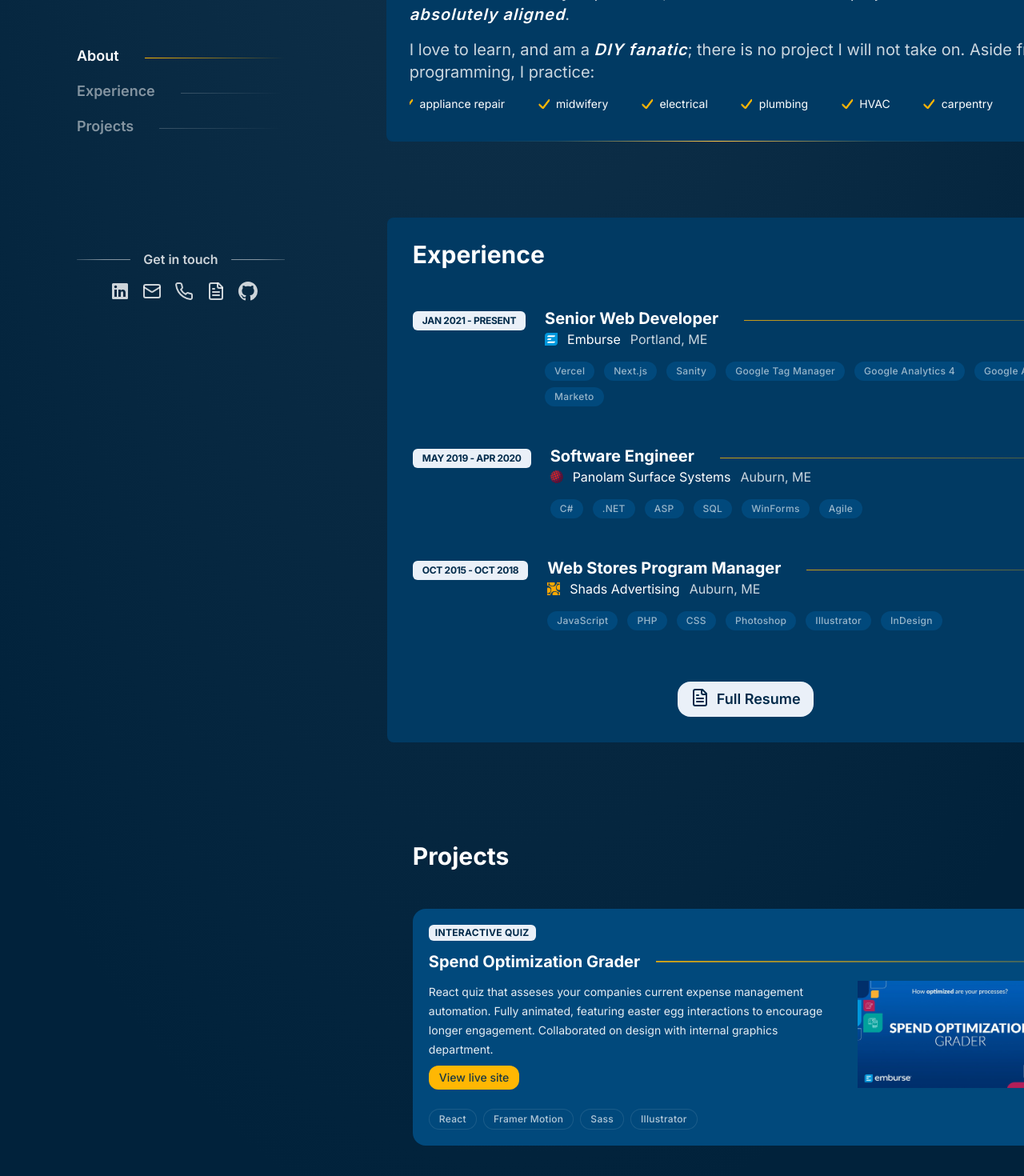
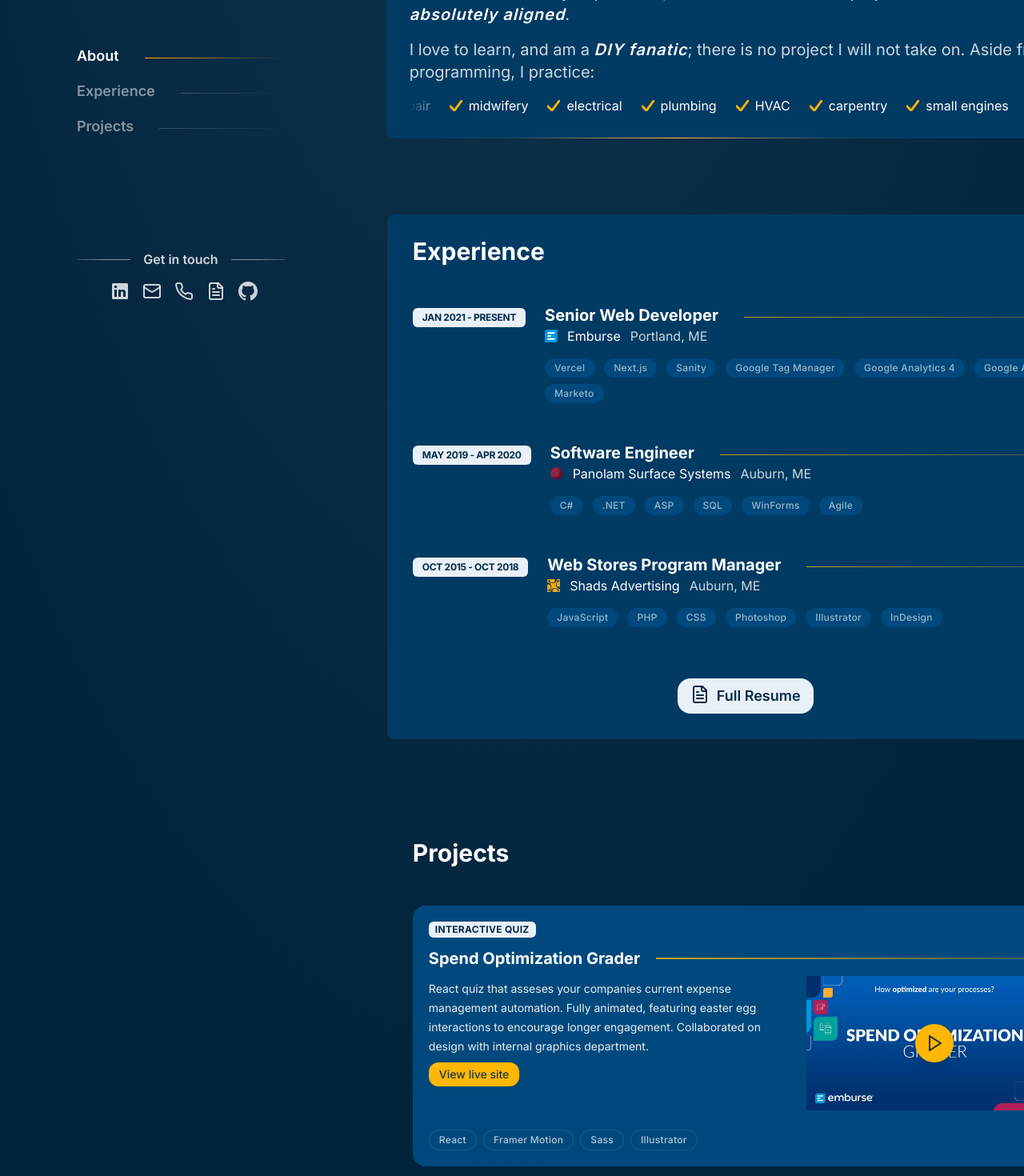
Before and after one commit to weytools/nextfolio-2024, a Next.js app: page / in a window 1280 px wide. Shown: the part 360-1830 px from the top of the page at 80% size. Built offline with nearby package versions, Linux system fonts and the light colour scheme.

Commit message:
Added video, marquee is busted

```diff
--- a/package.json
+++ b/package.json
@@ -20,6 +20,7 @@
     "next": "14.1.0",
     "react": "^18",
     "react-dom": "^18",
+    "react-fast-marquee": "^1.6.5",
     "react-intersection-observer": "^9.16.0"
   },
   "devDependencies": {
--- a/src/components/AboutBlock.tsx
+++ b/src/components/AboutBlock.tsx
@@ -1,11 +1,12 @@
 import { PulsingBorderComponent } from "@/components/paper-design";
 import { pulsingBorderPresets } from "@paper-design/shaders-react";
 import Image from "next/image";
-import { Marquee } from "@/components/Marquee";
+// import { Marquee } from "@/components/Marquee";
+import Marquee from "react-fast-marquee";
 
 export default function AboutBlock() {
   return (
-    <div className="relative" id="about">
+    <div className="relative " id="about">
 
       <div className="relative bg-fin-blue rounded-lg flex flex-col gap-2 ">
         <div className="relative before:block before:absolute before:-inset-px before:bg-fin-blue before:rounded-lg before:accent-background-rotating" id="about">
@@ -19,7 +20,16 @@
             <h3 className="text-white/80  text-xl mb-2">I create solutions that <span className="text-white italic font-semibold tracking-wider">fit with existing workflows</span>, not altering operations to fit the solution.</h3>
             <h3 className="text-white/80  text-xl mb-2">I collaborate with any department,  I&rsquo;ll make sure code and project deliverables are <span className="text-white font-semibold tracking-wider italic">absolutely aligned</span>.</h3>
             <h3 className="text-white/80  text-xl mb-2">I love to learn, and am a <span className="text-white font-semibold tracking-wider italic">DIY fanatic</span>; there is no project I will not take on. Aside from programming, I practice:</h3>
-            <Marquee />
+
+            <Marquee gradient={true} autoFill={true} speed={120} gradientColor="#013A63" gradientWidth={50} className="max-w-full text-center mx-auto">
+              <Image src="/checkmark.svg" alt="" width={16} height={16} className="mr-2 ml-6" />electrical
+              <Image src="/checkmark.svg" alt="" width={16} height={16} className="mr-2 ml-6" />plumbing
+              <Image src="/checkmark.svg" alt="" width={16} height={16} className="mr-2 ml-6" />HVAC
+              <Image src="/checkmark.svg" alt="" width={16} height={16} className="mr-2 ml-6" />carpentry
+              <Image src="/checkmark.svg" alt="" width={16} height={16} className="mr-2 ml-6" />small engines
+              <Image src="/checkmark.svg" alt="" width={16} height={16} className="mr-2 ml-6" />appliance repair
+              <Image src="/checkmark.svg" alt="" width={16} height={16} className="mr-2 ml-6" />midwifery
+            </Marquee>
           </div>
         </div>
       </div>
--- a/src/components/ProjectsBlock.tsx
+++ b/src/components/ProjectsBlock.tsx
@@ -1,7 +1,9 @@
 /* eslint-disable @next/next/no-img-element */
 import { projects, ProjectInfo } from "@/data/projects";
-import { FileText } from "lucide-react";
+import { FileText, Play } from "lucide-react";
 import Link from "next/link";
+import { useState } from "react";
+
 export default function ResumeBlock() {
   return (
     // <div className="bg-gray p-8 rounded-lg flex flex-col gap-2">
@@ -61,12 +63,20 @@
               )}
             </div>
           </div>
-          <img
-            src={props.image}
-            alt={props.imageAlt}
-            className="order-0 lg:order-1 h-full w-full object-contain md:w-64"
-            loading="lazy"
-          />
+          {props.video ? (
+            <VideoPlayer
+              video={props.video}
+              image={props.image}
+              alt={props.imageAlt}
+            />
+          ) : (
+            <img
+              src={props.image}
+              alt={props.imageAlt}
+              className="order-0 lg:order-1 h-full w-full object-contain md:w-80 "
+              loading="lazy"
+            />
+          )}
         </div>
 
         <ul className="mt-4 flex flex-wrap gap-2">
@@ -83,14 +93,41 @@
     </div>
   );
 }
-// <div className="flex flex-row gap-6 items-baseline">
-//   <div className="bg-fin-cream  text-fin-dark-blue px-3 py-1 rounded-md text-xs font-bold inline uppercase tracking-tight min-w-max">{props.subtitle}</div>
-//   <div className="flex flex-col grow">
-//     <h3 className=" text-xl font-bold flex">{props.title}<div className="block bg-gradient-to-l from-fin-yellow/20 via-fin-yellow/50 to-fin-yellow/80 flex-grow h-px w-auto mt-4 ml-8" /></h3>
-//     <p className={`inline-flex text-white/80 gap-x-3 items-center`}>
-//       <img className='w-4 h-4 inline' alt={`${props.imageAlt} logo`} src={props.image} /><span className="text-white">{props.title}</span> <span>{props.description}</span></p>
-//     <ul className='flex flex-wrap flex-row gap-x-3 gap-y-2 mt-4'>
-//       {props.footer.map((r, i) => <li key={i} className="bg-fin-blue text-white/60 text-xs font-medium tracking-wide rounded-2xl py-1 px-3">{r}</li>)}
-//     </ul>
-//   </div>
-// </div>
+
+function VideoPlayer({ video, image, alt }: { video: string; image: string; alt: string }) {
+  const [isPlaying, setIsPlaying] = useState(false);
+
+  const startVideo = () => {
+    setIsPlaying(true);
+  };
+
+  return (
+    <div className="order-0 lg:order-1 relative h-full w-full flex-basis-[320px]">
+      {isPlaying ? (
+        <video
+          src={video}
+          className="h-full w-full object-contain  md:w-96 "
+          autoPlay
+          loop
+          muted
+          controls
+          playsInline
+        />
+      ) : (
+        <div className="relative cursor-pointer md:w-80 " onClick={startVideo}>
+          <img
+            src={image}
+            alt={alt}
+            className="h-full w-full object-contain"
+            loading="lazy"
+          />
+          <div className="absolute inset-0 flex items-center justify-center bg-black/30 transition-opacity hover:bg-black/40">
+            <div className="rounded-full bg-fin-yellow p-3 text-fin-dark-blue shadow-lg transition-transform hover:scale-105">
+              <Play size={24} />
+            </div>
+          </div>
+        </div>
+      )}
+    </div>
+  );
+}
--- a/src/data/projects.ts
+++ b/src/data/projects.ts
@@ -2,6 +2,7 @@
     title: string
     image: string
     imageAlt: string
+    video?: string
     subtitle: string
     description: string
     buttons: {
@@ -16,6 +17,7 @@
         "title": "Spend Optimization Grader",
         "image": "/projects/spend-op-preview.jpg",
         "imageAlt": "project screenshot",
+        "video": "/projects/som-grader-vid.mp4",
         "subtitle": "Interactive Quiz",
         "description": "React quiz that asseses your companies current expense management automation. Fully animated, featuring easter egg interactions to encourage longer engagement. Collaborated on design with internal graphics department. ",
         "buttons": [
--- a/src/pages/index.tsx
+++ b/src/pages/index.tsx
@@ -40,7 +40,7 @@
   return (
     // bg-gradient-to-b from-purp-0 to-purp-1
     // <main className={` relative bg-gradient-to-b from-[#01223B] to-[#00080F] text-white flex min-h-[calc(100vh-2rem)] flex-col items-center justify-between py-4 px-2 lg:p-8 ${inter.className}`}>
-    <main className={` relative gradient-background bg-[#01223B] text-white flex min-h-[calc(100vh-2rem)] flex-col items-center justify-between py-4 px-2 lg:p-8 ${inter.className}`}>
+    <main className={`max-w-[100vw] relative gradient-background bg-[#01223B] text-white flex min-h-[calc(100vh-2rem)] flex-col items-center justify-between py-4 px-2 lg:p-8 ${inter.className}`}>
       {/* <MeshGradientComponent
       colors={['#CAD2C5', '#2F3E46', '#354F52', '#ff5600']}
       swirl={0.6}
@@ -55,13 +55,13 @@
         height: "100%",
       }}
     /> */}
-      <div className="bg-fin-blue lg:bg-transparent flex-wrap flex lg:flex-nowrap lg:justify-between flex-auto container mx-auto rounded-2xl ">
+      <div className="max-w-full bg-fin-blue lg:bg-transparent flex-wrap flex lg:flex-nowrap lg:justify-between flex-auto container mx-auto rounded-2xl ">
         {/* px-8 pt-24 */}
         <div className="  border-fin-blue-lighter2  rounded-l-2xl  items-start pt-16 lg:sticky lg:top-8 lg:flex lg:max-h-[calc(100vh-4rem)] lg:flex-col lg:justify-between  lg:max-w-lg flex-auto bg-transparent lg:px-16">
           <NavBlock activeSection={activeSection} />
           <ContactLinks />
         </div>
-        <article className="bg-transparent  border-fin-blue-lighter2 flex flex-col gap-24 max-w-5xl pb-8 pt-16 lg:px-16 rounded-r-2xl">
+        <article className="bg-transparent  border-fin-blue-lighter2 flex flex-col gap-24 max-w-5xl w-full pb-8 pt-16 lg:px-16 rounded-r-2xl">
           <AboutBlock />
           {/* <BentoBlock /> */}
           <ResumeBlock />
```
Also changed, not shown: 2 other files (tests, documents, lock files or other folders).
